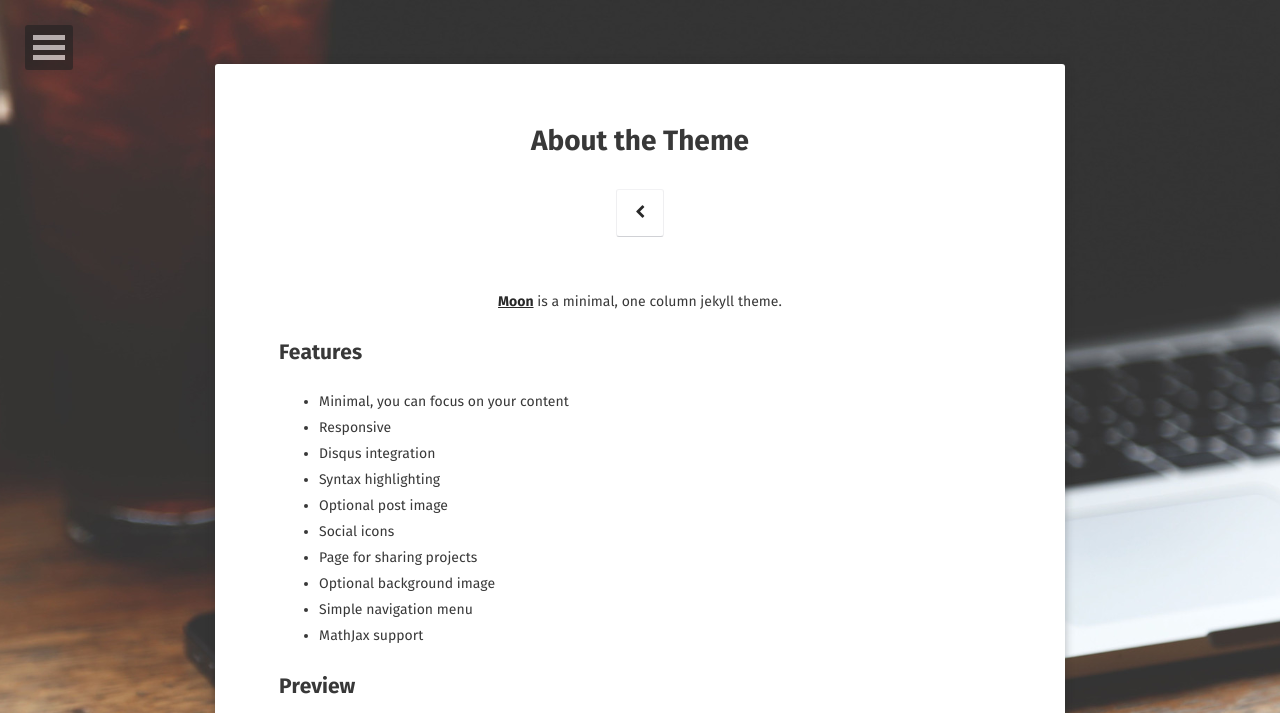
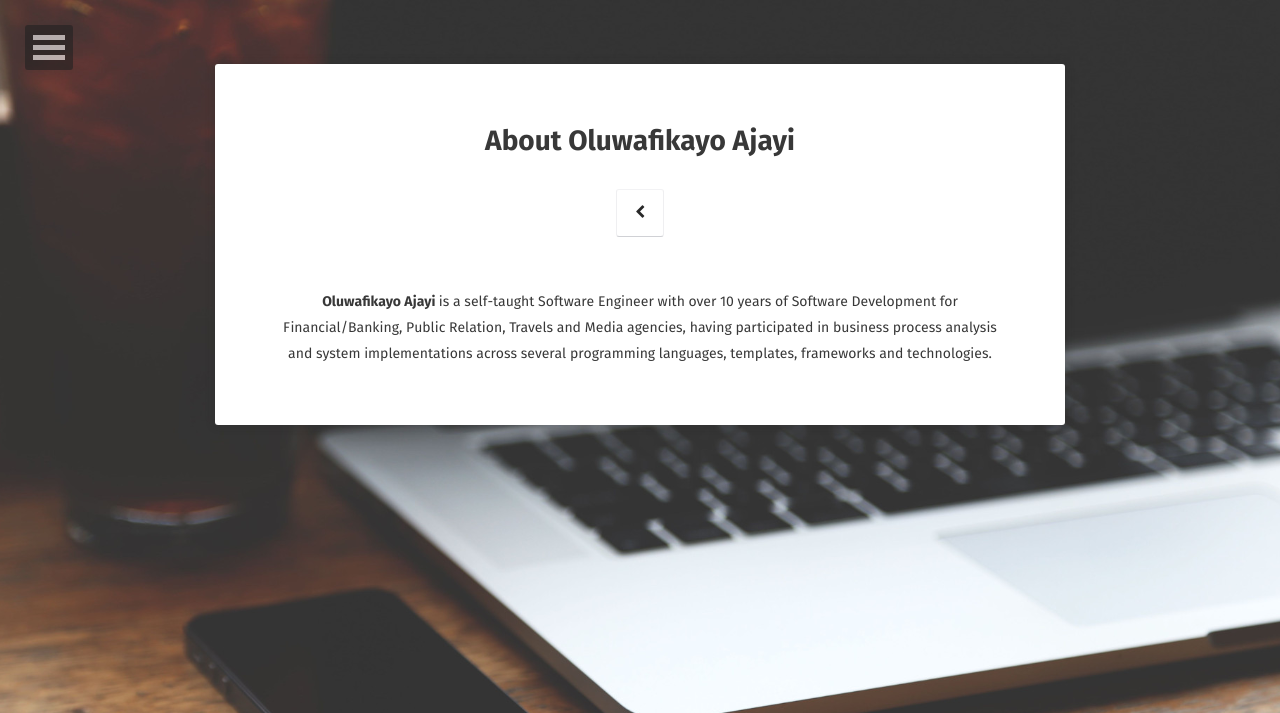
Before and after one commit to ajafik/ajafik.github.io, a Jekyll site: the page built from about/index.md, in a window 1280 px wide. Shown: the top 713 px of the page. Built offline with Jekyll 4.4.1, drawn with Linux system fonts in a browser that asks for light colours; some web fonts are replaced; some of the changed text lies outside the part shown; grey boxes are pictures that could not be loaded.

Commit message:
edited about content and changed favicon

```diff
--- a/about/index.md
+++ b/about/index.md
@@ -1,14 +1,14 @@
 ---
 layout: page
-title: About the Theme
-tags: [about, Jekyll, theme, moon]
-date: 2016-03-21
+title: About Oluwafikayo Ajayi
+tags: [about, Oluwafikayo, Ajayi, ajafik]
+date: 2020-04-23
 comments: false
 ---
 
-<center><a href="http://taylantatli.github.io/Moon"><b>Moon</b></a> is a minimal, one column jekyll theme.</center>
+<center><b>Oluwafikayo Ajayi </b> is a self-taught Software Engineer with over 10 years of Software Development for Financial/Banking, Public Relation, Travels and Media agencies, having participated in business process analysis and system implementations across several programming languages, templates, frameworks and technologies. </center>
 
-## Features
+<!-- ## Features
 * Minimal, you can focus on your content
 * Responsive
 * Disqus integration
@@ -34,4 +34,4 @@ See a [live version of Moon](http://taylantatli.github.io/Moon) hosted on GitHub
 
 To learn how to install and use this theme check out the [Setup Guide](http://taylantatli.me/Moon/moon-theme/) for more information.
 
-[Install Moon](https://github.com/TaylanTatli/Moon){: .btn}
+[Install Moon](https://github.com/TaylanTatli/Moon){: .btn} -->
```
Also changed, not shown: favicon.ico.
